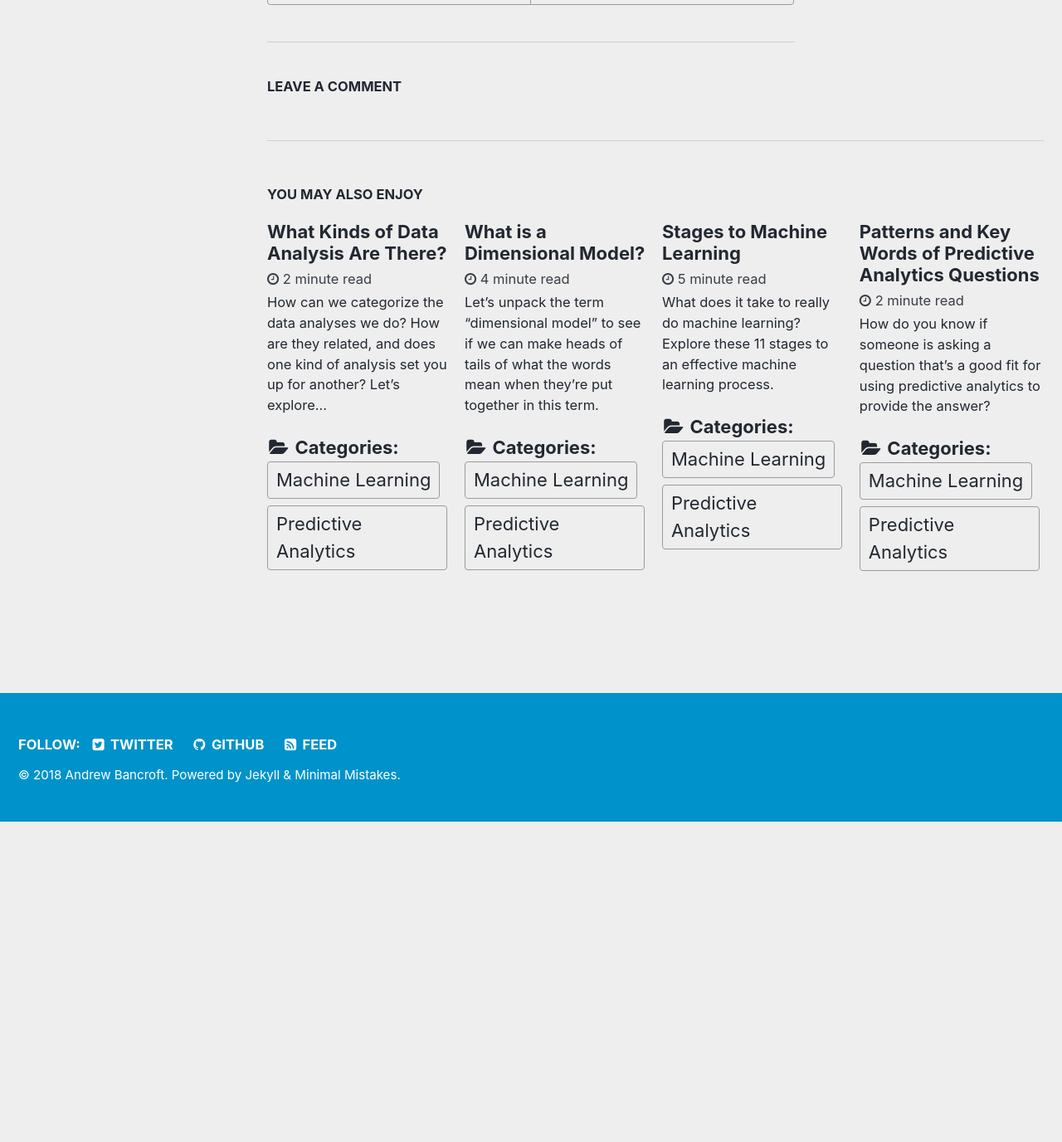
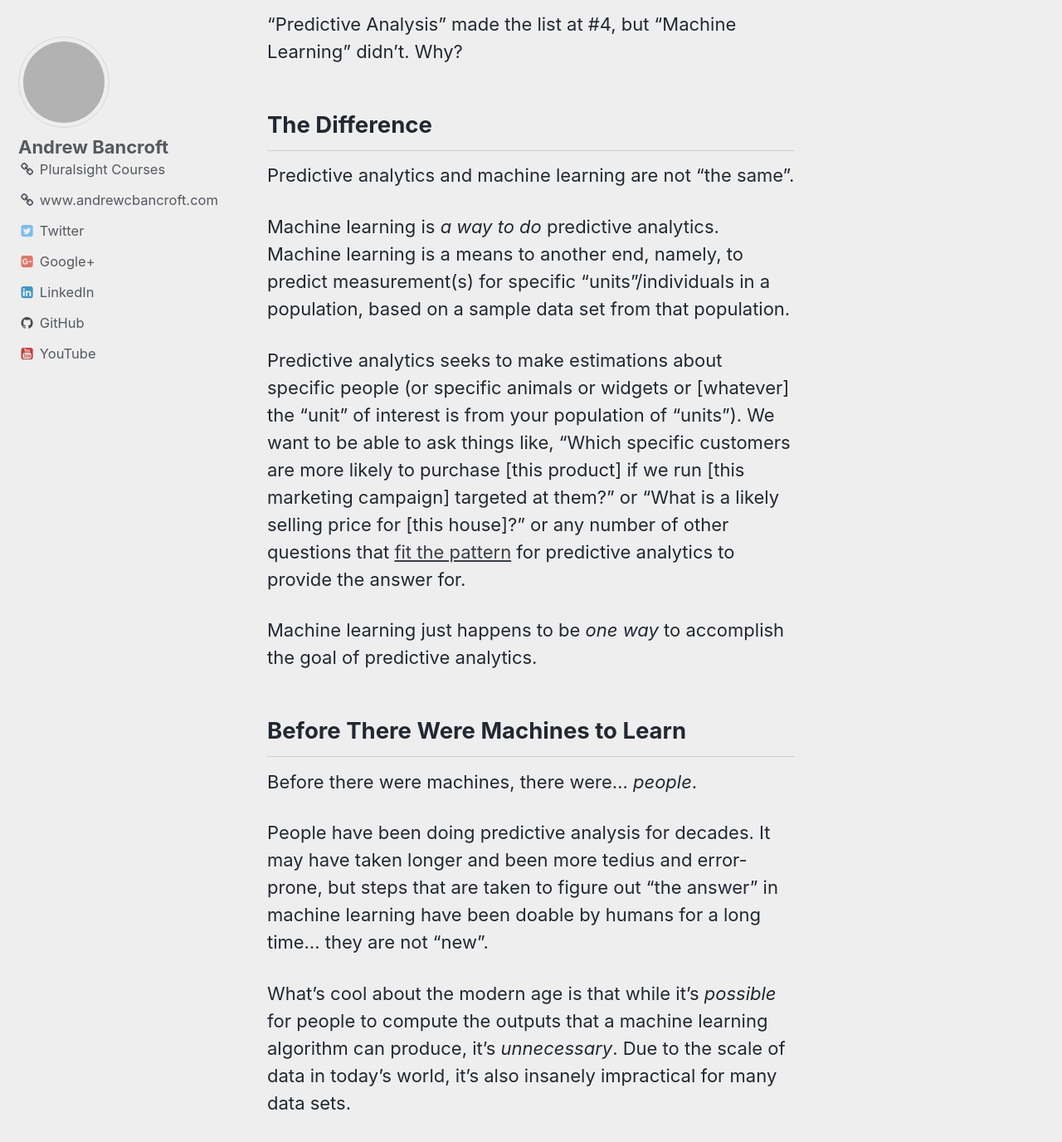
Before and after one commit to andrewcbancroft/datadaylife-blog, a Jekyll site: the page built from _posts/2018-01-09-predictive-analytics-vs-machine-learning-whats-the-difference.md, in a window 1280 px wide and 1400 px high, scrolled down 2194 px. Shown: the top 1376 px of the window at 83% size. Built offline with Jekyll 4.4.1, drawn with Linux system fonts in a browser that asks for light colours; comment, search, counter and statistics services are not loaded; before the commit the page ends 3183 px from its top, so only the background shows below that; some of the changed text lies outside the part shown; grey boxes are pictures that could not be loaded.

Commit message:
Update 2018-01-09-predictive-analytics-vs-machine-learning-whats-the-difference.md

```diff
--- a/_posts/2018-01-09-predictive-analytics-vs-machine-learning-whats-the-difference.md
+++ b/_posts/2018-01-09-predictive-analytics-vs-machine-learning-whats-the-difference.md
@@ -24,3 +24,33 @@ You're curious about the world, your industry, your process. You make observatio
 In order to satisfy your curiosity, you collect [data](https://www.dataday.life/what-is-data-like-im-five/) in the form of [quantitative](https://www.dataday.life/what-is-data-like-im-five/#quantitative-numerical) and [qualitative](https://www.dataday.life/what-is-data-like-im-five/#qualitative-categorical) measurements.
 
 The data fuels the possibility for analysis, so that hopefully, you walk away with a more complete picture than you had before (ie, you have answers).
+
+## Kinds of Data Analysis
+There are at least six kinds of analysis that can be performed on a data set:
+
+1. Descriptive Analysis
+2. Exploratory Analysis
+3. Inferential Analysis
+4. Predictive Analysis
+5. Causal Analysis
+6. Mechanistic Analysis
+
+I've made [more detailed observations](https://www.dataday.life/what-kinds-of-data-analysis-are-there/) about each one of these six categories of analysis separately.  What I want you to notice about the list above is what *is* and *isn't* listed.
+
+"Predictive Analysis" made the list at #4, but "Machine Learning" didn't.  Why?
+
+## The Difference
+Predictive analytics and machine learning are not "the same".
+
+Machine learning is *a way to do* predictive analytics. Machine learning is a means to another end, namely, to predict measurement(s) for specific "units"/individuals in a population, based on a sample data set from that population.
+
+Predictive analytics seeks to make estimations about specific people (or specific animals or widgets or [whatever] the "unit" of interest is from your population of "units").  We want to be able to ask things like, "Which specific customers are more likely to purchase [this product] if we run [this marketing campaign] targeted at them?" or "What is a likely selling price for [this house]?" or any number of other questions that [fit the pattern](https://www.dataday.life/patterns-and-key-words-of-predictive-analytics-questions/) for predictive analytics to provide the answer for.
+
+Machine learning just happens to be *one way* to accomplish the goal of predictive analytics.
+
+## Before There Were Machines to Learn
+Before there were machines, there were... *people*.
+
+People have been doing predictive analysis for decades. It may have taken longer and been more tedius and error-prone, but steps that are taken to figure out "the answer" in machine learning have been doable by humans for a long time... they are not "new".
+
+What's cool about the modern age is that while it's *possible* for people to compute the outputs that a machine learning algorithm can produce, it's *unnecessary*.  Due to the scale of data in today's world, it's also insanely impractical for many data sets.
```
